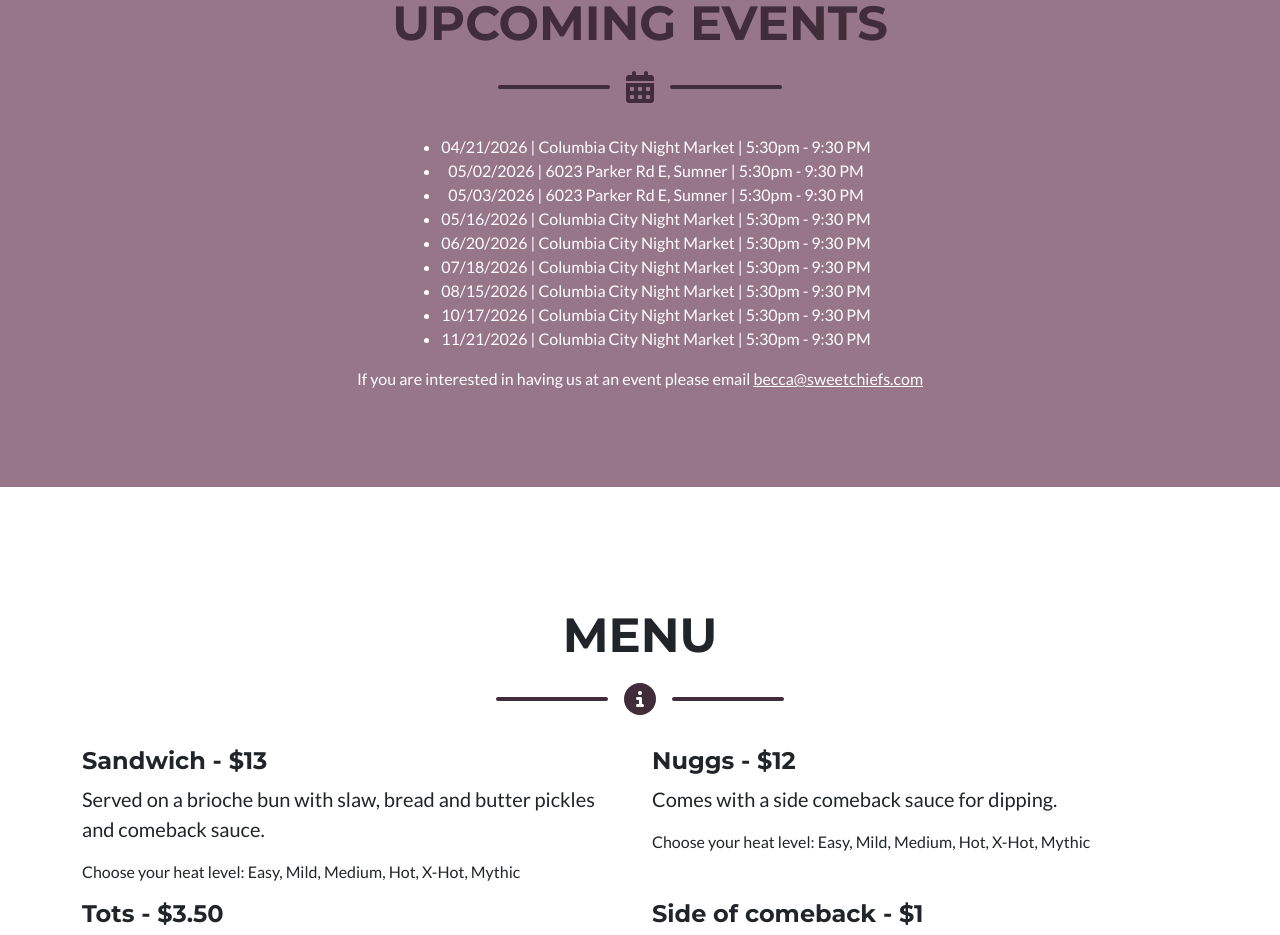
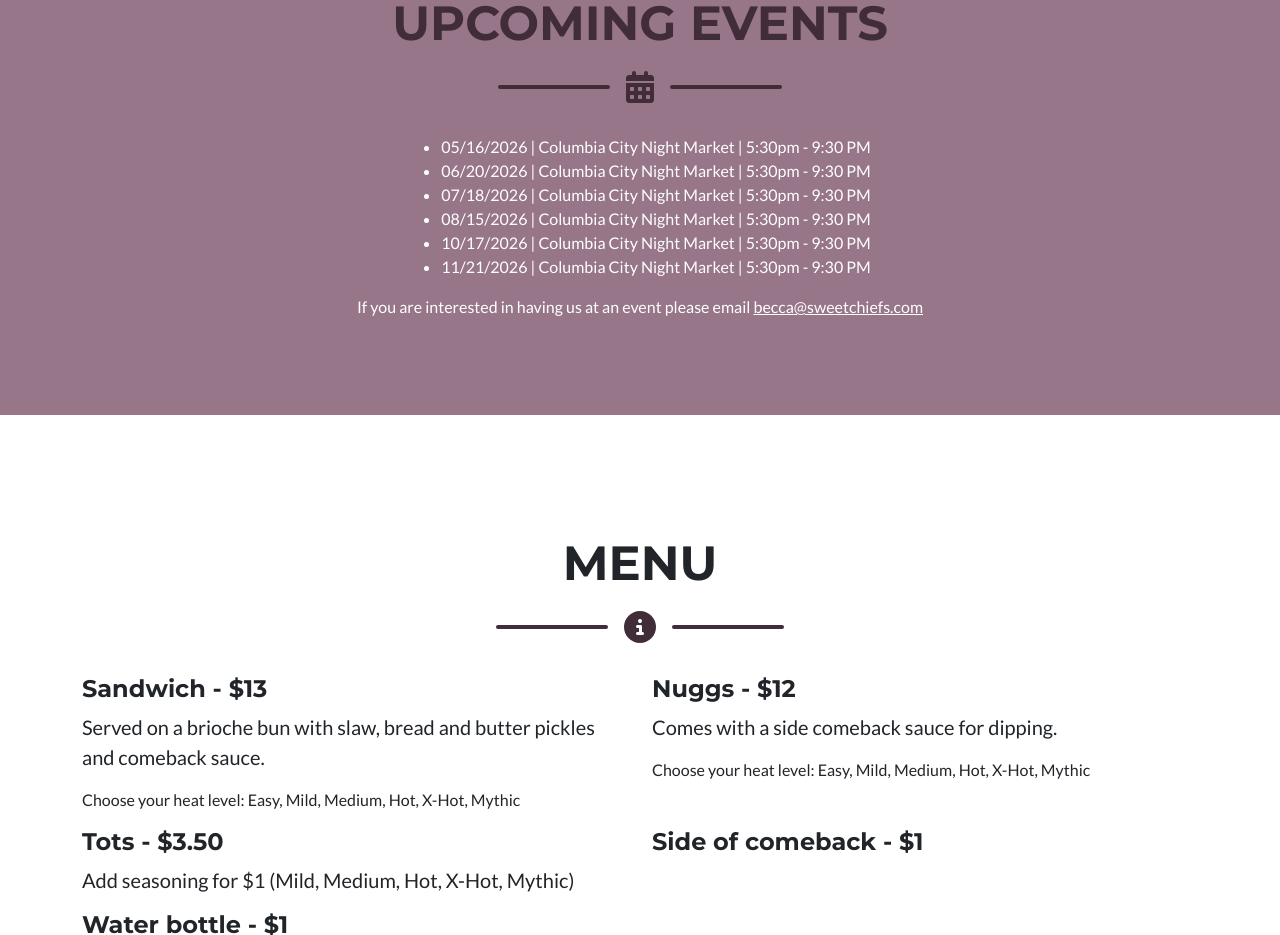
Before and after one commit to db-94/sweetchiefs, a website: page src/pug/index.pug in a window 1280 px wide. Shown: the part 1153-2088 px from the top of the page. Drawn offline with nearby package versions, Linux system fonts and the light colour scheme; files that its build step writes are made by us from their sources.

Commit message:
Update dates

```diff
--- a/src/pug/index.pug
+++ b/src/pug/index.pug
@@ -144,9 +144,6 @@ html(lang='en')
                 .row
                     .col-lg-12.center-list
                         ul
-                            li 04/21/2026 | Columbia City Night Market | 5:30pm - 9:30 PM
-                            li 05/02/2026 | 6023 Parker Rd E, Sumner | 5:30pm - 9:30 PM
-                            li 05/03/2026 | 6023 Parker Rd E, Sumner | 5:30pm - 9:30 PM
                             li 05/16/2026 | Columbia City Night Market | 5:30pm - 9:30 PM
                             li 06/20/2026 | Columbia City Night Market | 5:30pm - 9:30 PM
                             li 07/18/2026 | Columbia City Night Market | 5:30pm - 9:30 PM
```
